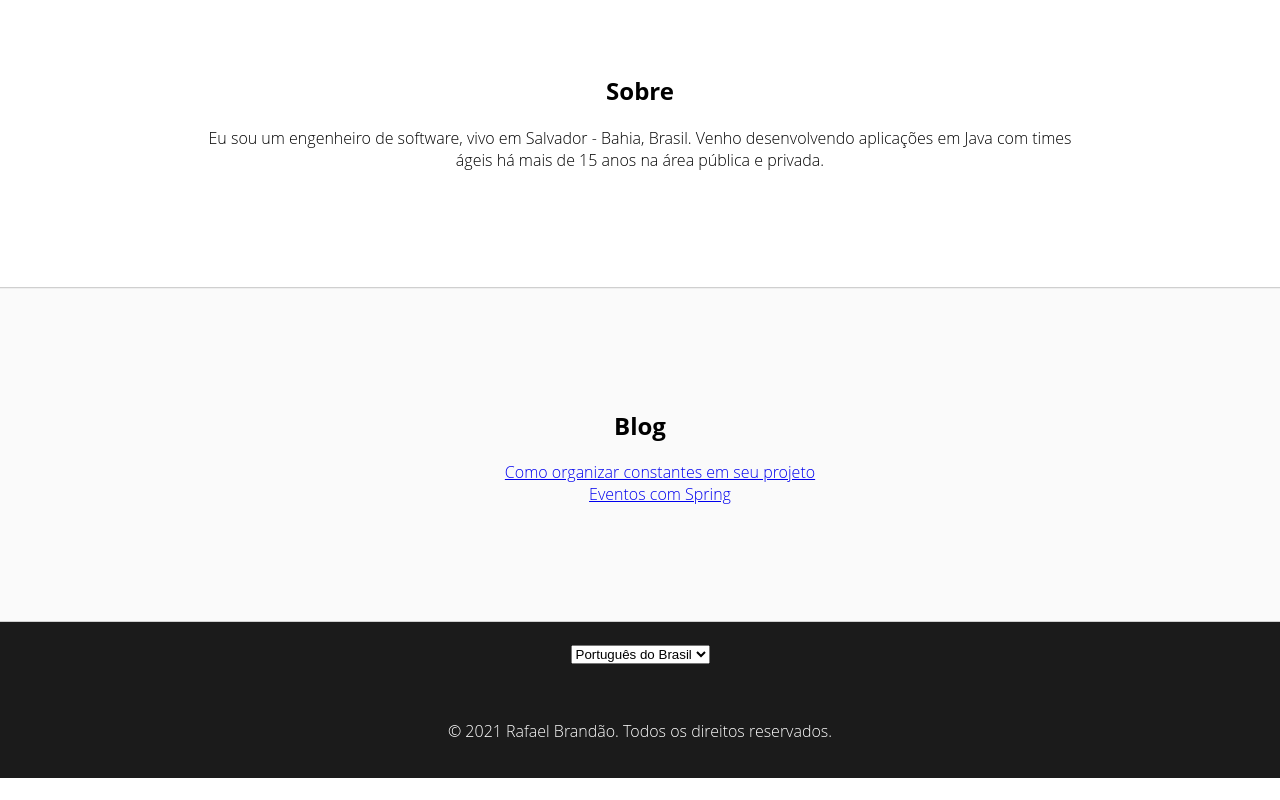
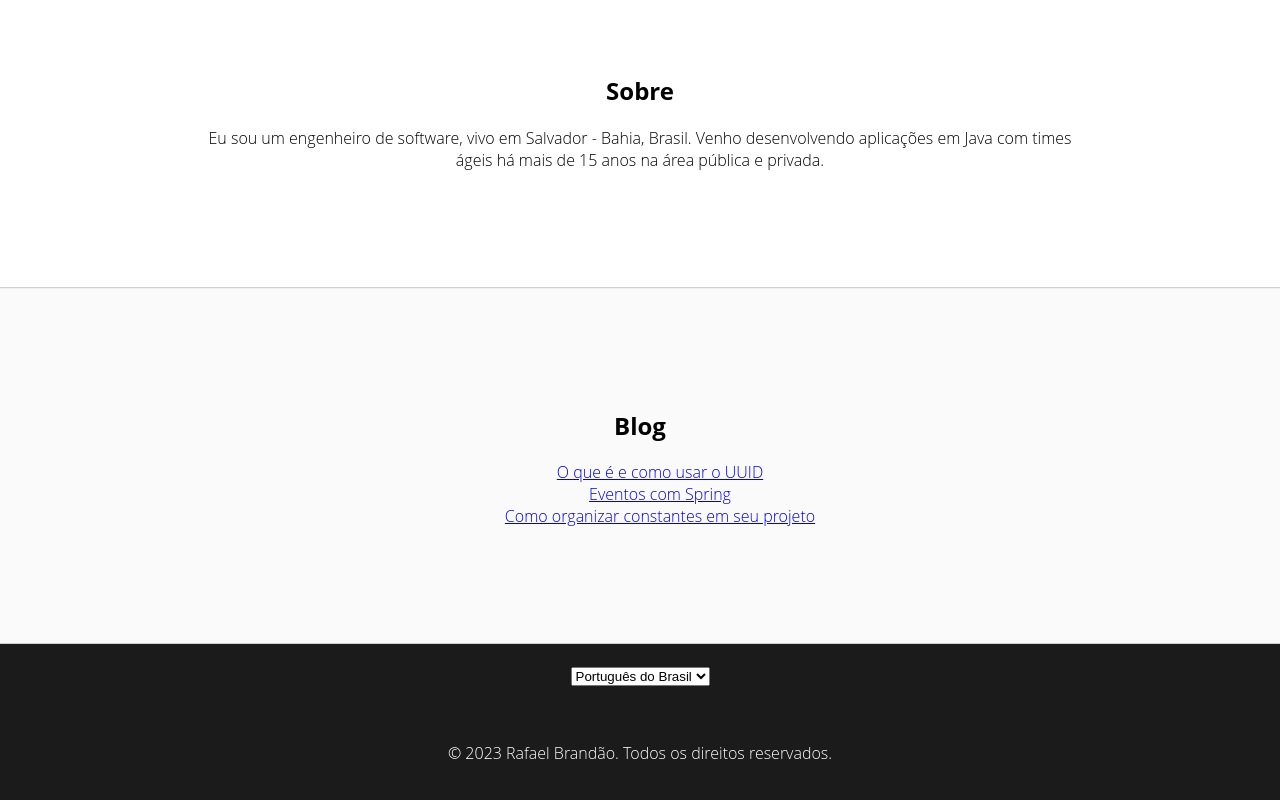
Before and after one commit to raffaelbrandao/raffaelbrandao.github.io, a React (Create React App) app: page / in a window 1280 px wide. Shown: the part 920-1720 px from the top of the page. Before the commit the page ends 1698 px from the top, so only its background shows below. Built offline with nearby package versions, Linux system fonts and the light colour scheme.

Commit message:
Update copyright, cover and blog

```diff
--- a/src/components/Section/Blog/Blog.css
+++ b/src/components/Section/Blog/Blog.css
@@ -8,3 +8,7 @@
 .content-section.blog ul{
     list-style-type: none;
 }
+
+.content-section.blog a:link a:visited a:hover a:active{
+    color: black;
+}
--- a/src/components/Section/Blog/Blog.js
+++ b/src/components/Section/Blog/Blog.js
@@ -11,8 +11,9 @@ function Blog() {
                 <h2>{t('blog.heading')}</h2>
                 <nav>
                     <ul>
+                        <li><a href="https://blog.raffaelbrandao.com/posts/o_que_e_e_como_usar_o_uuid">O que é e como usar o UUID</a></li>
+                        <li><a href="https://blog.raffaelbrandao.com/posts/eventos_com_spring.html">Eventos com Spring</a></li>
                         <li><a href="https://blog.raffaelbrandao.com/posts/como_organizar_constantes_em_seu_projeto.html">Como organizar constantes em seu projeto</a></li>
-                        <li><a href="https://blog.raffaelbrandao.com/posts/eventos_com_spring.html">Eventos com Spring</a></li>
                     </ul>
                 </nav>
             </div>
--- a/src/i18n.js
+++ b/src/i18n.js
@@ -25,7 +25,7 @@ i18n
                         "heading": "Blog",
                     },
                     footer: {
-                        "copynote": "2021 Rafael Brandão. Todos os direitos reservados."
+                        "copynote": "2023 Rafael Brandão. Todos os direitos reservados."
                     }
                 }
             },
@@ -47,7 +47,7 @@ i18n
                         "heading": "Blog",
                     },
                     footer: {
-                        "copynote": "2021 Rafael Brandão. All rights reserved."
+                        "copynote": "2023 Rafael Brandão. All rights reserved."
                     }
                 }
             }
```
Also changed, not shown: src/assets/images/cover.jpg.
